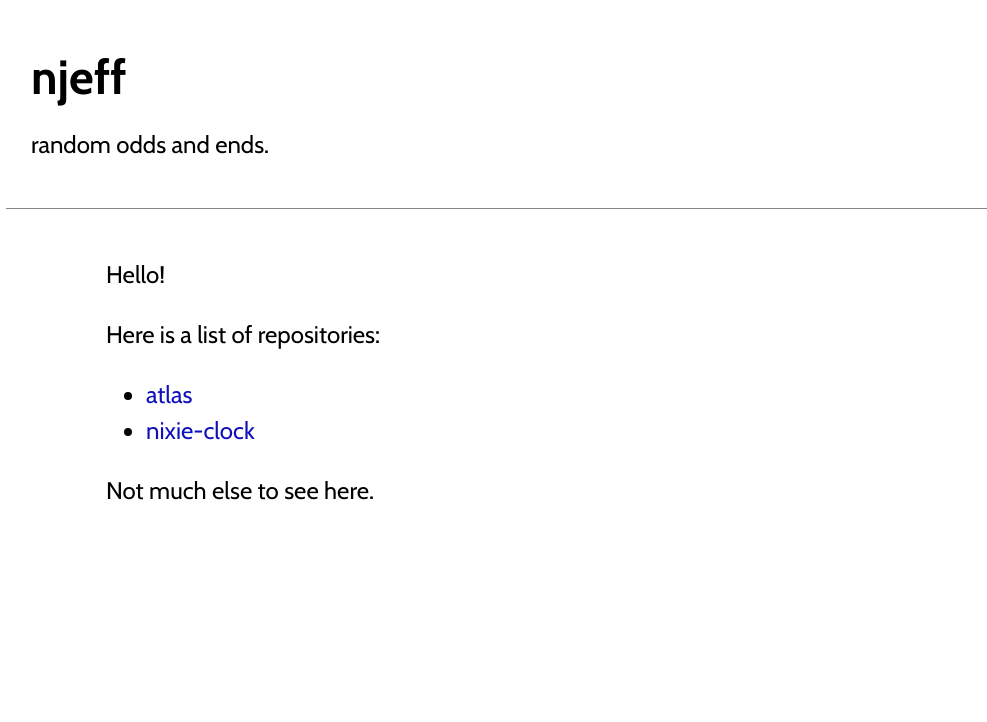
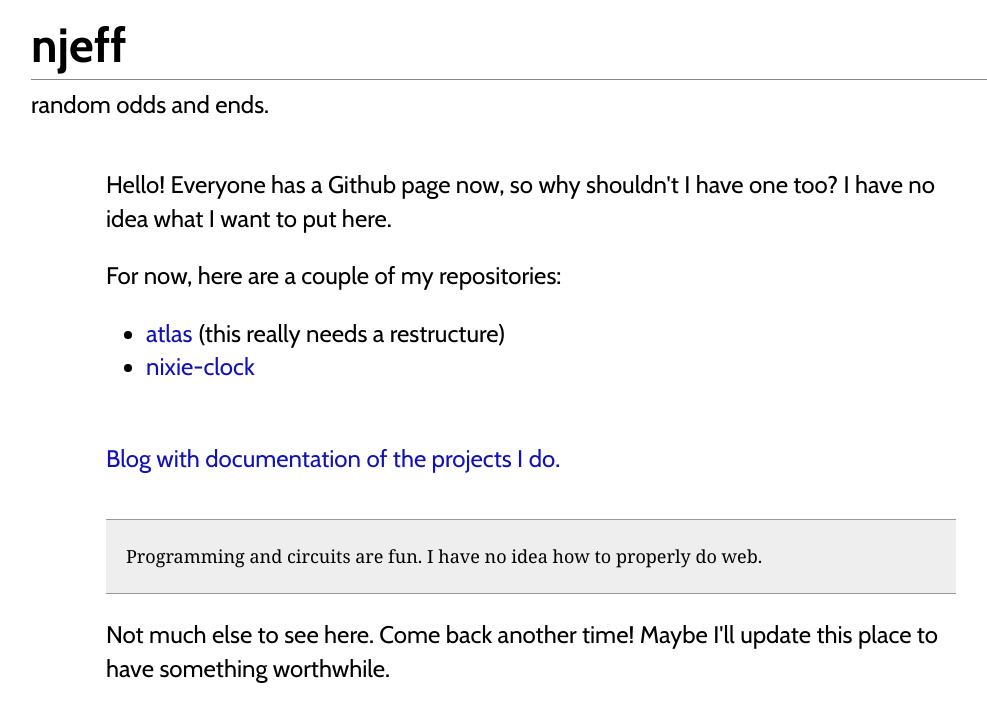
Before and after one commit to njeff/njeff.github.io, a plain HTML site: page index.html in a window 1280 px wide. Shown: the whole page, without its empty margins (109-1096 px from the left). Drawn offline with nearby package versions, Linux system fonts and the light colour scheme.

Commit message:
Added some stuff

```diff
--- a/index.html
+++ b/index.html
@@ -1,21 +1,32 @@
 <DOCTYPE HTML>
 <head>
     <title>njeff</title>
-    <link href="https://fonts.googleapis.com/css?family=Cabin:300,400,700" rel="stylesheet" type="text/css">
+    <link href="https://fonts.googleapis.com/css?family=Cabin:400,700" rel="stylesheet" type="text/css">
+    <link href="https://fonts.googleapis.com/css?family=Noto+Serif" rel="stylesheet">
     <link rel="stylesheet" type="text/css" href="stylesheet.css">
 </head>
 <body>
     <div class="header">
-        njeff
+        <h1>njeff</h1>
         <p>random odds and ends.</p>
     </div>
     <div class="content">
-        <p>Hello!</p>
-        <p>Here is a list of repositories:</p>
+        <p>Hello! Everyone has a Github page now, so why shouldn't I have one too? I have no idea what I want to put here.</p>
+        <p>For now, here are a couple of my repositories:</p>
         <ul>
-            <li><a href="https://github.com/njeff/atlas">atlas</a></li>
+            <li><a href="https://github.com/njeff/atlas">atlas</a> (this really needs a restructure)</li>
             <li><a href="https://github.com/njeff/nixie-clock">nixie-clock</a></li>
         </ul>
-        <p>Not much else to see here.</p>
+        <br>
+        <a href="jeffreyni.blogspot.com">Blog with documentation of the projects I do.</a>
+        <br>
+        <br>
+        <div class="subsection">
+            Programming and circuits are fun. I have no idea how to properly do web.
+        </div>
+        <p>Not much else to see here. Come back another time! Maybe I'll update this place to have something worthwhile.</p>
+        <br>
+        <br>
+        <br>
     </div>
 </body>
--- a/stylesheet.css
+++ b/stylesheet.css
@@ -8,19 +8,37 @@ a {
 }
 
 .header{
-	font-weight: 700;
-	font-size: 48px;
 	margin: 1em auto;
     padding-left: 25px;
     padding-right: 25px;
     max-width: 1000px;
-    padding-bottom: 25px;
+    padding-bottom: 15px;
+}
+
+.header>h1{
+    font-weight: 700;
+    font-size: 48px;
+    padding-bottom: 5px;
     border-bottom: 1px solid #888;
+    margin-bottom: 0px;
 }
 
 .header>p{
+    margin-top: 10px;
+    margin-bottom: 10px;
     font-weight: 400;
     font-size: 24px;
+}
+
+.subsection{
+    font-family: 'Noto Serif';
+    background-color: #EEE;
+    padding: 20px;
+    margin-top: 10px;
+    margin-bottom: 10px;
+    border-top: 1px solid #999;
+    border-bottom: 1px solid #999;
+    font-size: 18px;
 }
 
 .content{
@@ -28,8 +46,7 @@ a {
     padding-left: 25px;
     padding-right: 25px;
     max-width: 850px;
-    line-height: 1.5em;
-    width: 100%;
     font-size: 24px;
     font-weight: 300;
+    line-height: 1.4em;
 }
```
